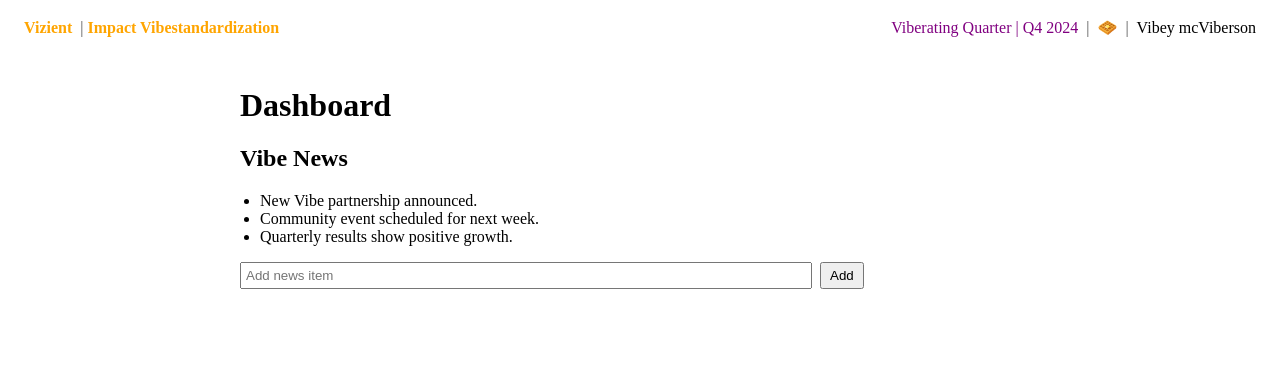
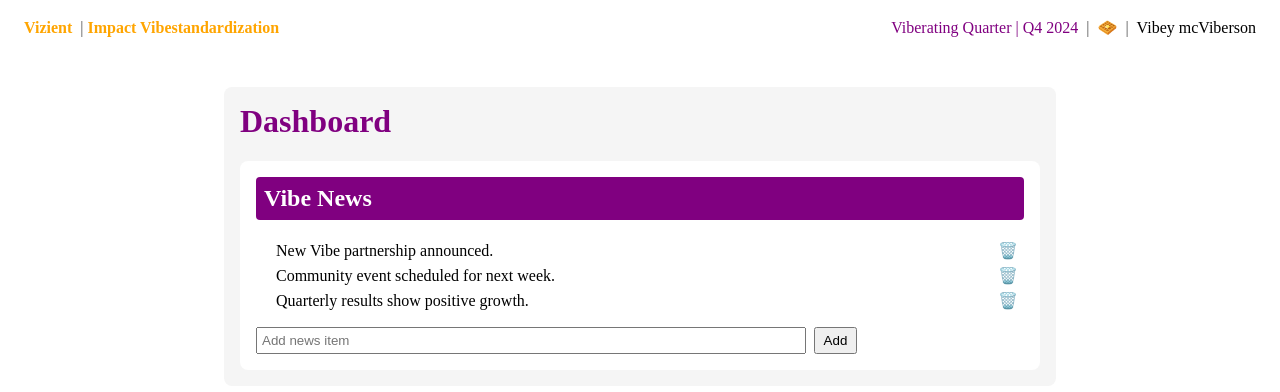
Before and after one commit to NathanWallerViz/codex-impact-testing, an Angular app in the folder impact-recreation-vibes/: page / in a window 1280 px wide. Shown: the top 392 px of the page. Built offline with nearby package versions, Linux system fonts and the light colour scheme.

Commit message:
style: update dashboard layout

```diff
--- a/impact-recreation-vibes/src/app/app.component.css
+++ b/impact-recreation-vibes/src/app/app.component.css
@@ -40,12 +40,50 @@
 .content {
   max-width: 800px;
   margin: 40px auto;
-  padding: 0 16px;
+  padding: 16px;
+  background-color: #f5f5f5;
+  border-radius: 8px;
+}
+
+.dashboard-title {
+  margin-top: 0;
+  color: purple;
+  font-size: 2rem;
+  text-align: left;
+}
+
+.vibe-news {
+  background-color: #fff;
+  padding: 16px;
+  border-radius: 8px;
+  margin-top: 20px;
+}
+
+.news-header {
+  background-color: purple;
+  color: #fff;
+  padding: 8px;
+  border-radius: 4px;
+  margin-top: 0;
 }
 
 .vibe-news ul {
   list-style-type: disc;
   padding-left: 20px;
+}
+
+.vibe-news li {
+  display: flex;
+  justify-content: space-between;
+  align-items: center;
+  margin-bottom: 4px;
+}
+
+.delete-btn {
+  background: none;
+  border: none;
+  cursor: pointer;
+  font-size: 1rem;
 }
 
 .new-item {
--- a/impact-recreation-vibes/src/app/app.component.html
+++ b/impact-recreation-vibes/src/app/app.component.html
@@ -14,11 +14,14 @@
 </header>
 
 <div class="content">
-  <h1>Dashboard</h1>
+  <h1 class="dashboard-title">Dashboard</h1>
   <section class="vibe-news">
-    <h2>Vibe News</h2>
+    <h2 class="news-header">Vibe News</h2>
     <ul>
-      <li *ngFor="let item of newsItems">{{ item }}</li>
+      <li *ngFor="let item of newsItems; let i = index">
+        <span>{{ item }}</span>
+        <button class="delete-btn" (click)="deleteNews(i)">🗑️</button>
+      </li>
     </ul>
     <div class="new-item">
       <input [(ngModel)]="newNews" placeholder="Add news item" />
--- a/impact-recreation-vibes/src/app/app.component.ts
+++ b/impact-recreation-vibes/src/app/app.component.ts
@@ -21,4 +21,8 @@ export class AppComponent {
       this.newNews = '';
     }
   }
+
+  deleteNews(index: number) {
+    this.newsItems.splice(index, 1);
+  }
 }
```
